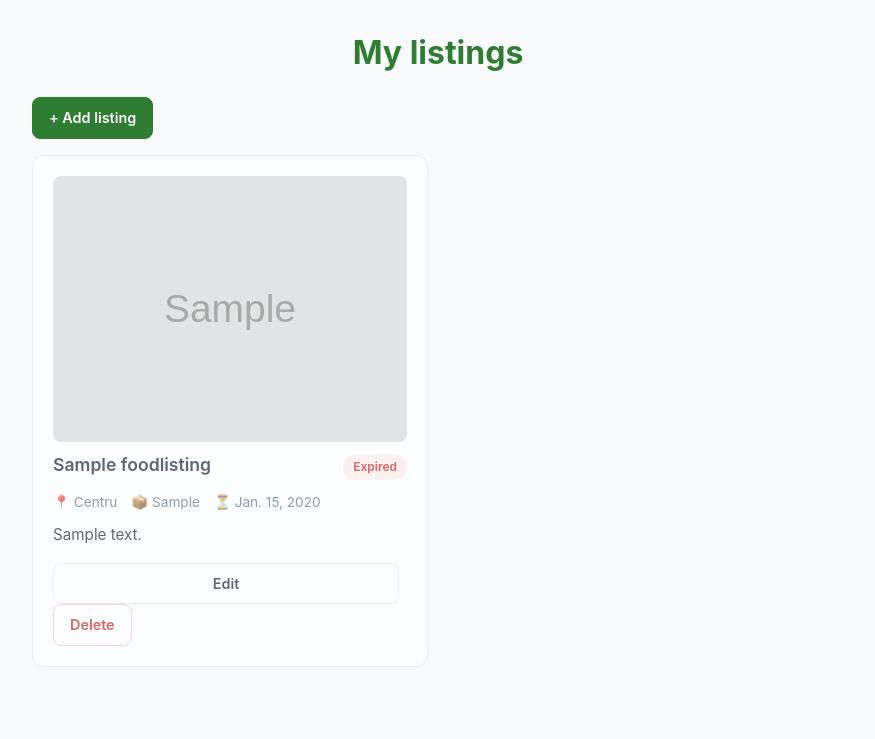
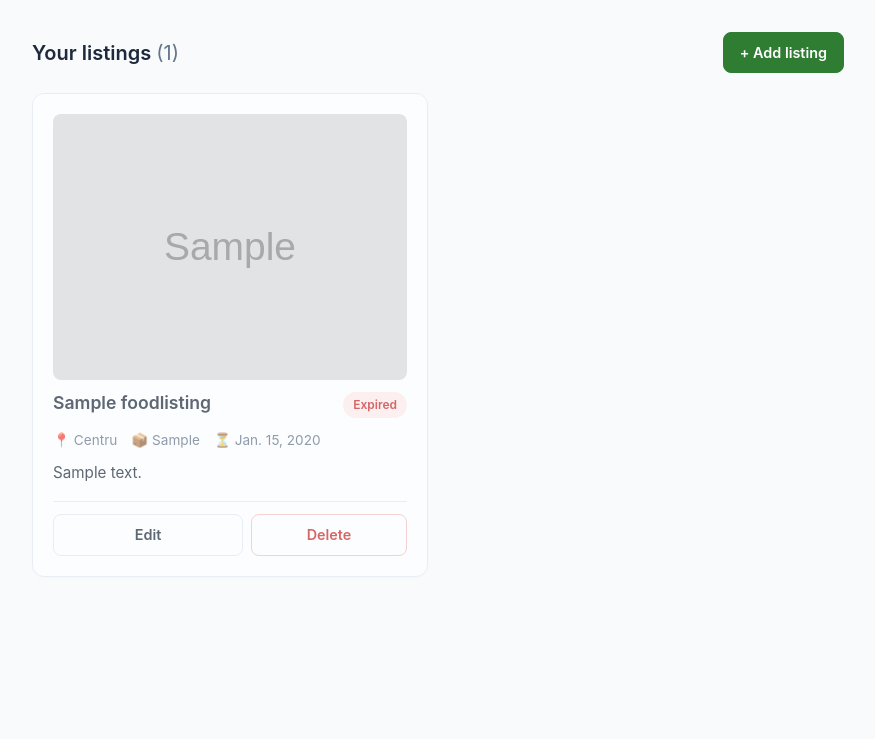
Before and after one commit to katy96moskaliuk/ShareFood, a Django app: page /listings/my/ in a window 1280 px wide. Shown: the part 114-853 px from the top of the page, without its empty margins (202-1077 px from the left). After the commit the page ends 691 px from the top, so only its background shows below. Run offline with Django 5.2, Linux system fonts and the light colour scheme; a user stored in the database is signed in; tables that the repository leaves empty hold one stand-in row (values such as "Sample post"); grey boxes marked "Sample" are stand-in pictures; parts of the project's set-up code (start-up, migrations or seed data) failed here and were passed over.

Commit message:
Clean up styles and put Edit/Delete buttons in one row

```diff
--- a/src/ShareFood/listings/static/listings/style.css
+++ b/src/ShareFood/listings/static/listings/style.css
@@ -280,11 +247,6 @@ h2 {
     filter: grayscale(1);
 }
 
-/* Space between the Edit button and the Delete form */
-.listing-card-body .btn {
-    margin-right: 8px;
-}
-
 /* Two-column form grid */
 .form-grid {
     display: grid;
@@ -446,3 +401,47 @@ h2 {
     border-radius: 12px;
     color: var(--text-muted);
 }
+
+/* Row with the section title and the primary action */
+.page-header {
+    display: flex;
+    align-items: center;
+    justify-content: space-between;
+    flex-wrap: wrap;
+    gap: 12px;
+    margin-bottom: 20px;
+}
+
+.page-header h2 {
+    margin: 0;
+}
+
+.muted {
+    color: var(--text-muted);
+    font-weight: 400;
+}
+
+/* Edit / Delete buttons in one row, pinned to the bottom of the card */
+.listing-actions {
+    display: flex;
+    gap: 8px;
+    margin-top: auto;
+    padding-top: 12px;
+    border-top: 1px solid var(--border-color);
+}
+
+.listing-actions .btn,
+.listing-actions .delete-form {
+    flex: 1;
+}
+
+.listing-actions .btn-delete {
+    width: 100%;
+}
+
+/* Single column on small screens */
+@media (max-width: 640px) {
+    .form-grid {
+        grid-template-columns: 1fr;
+    }
+}
--- a/src/ShareFood/listings/templates/listings/my_listings.html
+++ b/src/ShareFood/listings/templates/listings/my_listings.html
@@ -9,12 +9,11 @@
 
 {% block header %}
     <h1>My listings</h1>
-    <a href="{% url 'listings:list' %}?add=1#add" class="btn btn-primary">+ Add listing</a>
 {% endblock %}
 
 {% block content %}
     <div class="page-header">
-        <h1>My listings</h1>
+        <h2>Your listings <span class="muted">({{ listings|length }})</span></h2>
         <a href="{% url 'listings:list' %}?add=1#add" class="btn btn-primary">+ Add listing</a>
     </div>
 
@@ -38,12 +37,14 @@
                             <span>⏳ {{ item.expiration_date }}</span>
                         </div>
                         <p class="listing-description">{{ item.description }}</p>
+                        <div class="listing-actions">
                             <a href="{% url 'listings:edit' item.pk %}" class="btn">Edit</a>
                             <form action="{% url 'listings:delete' item.pk %}" method="post" class="delete-form"
                                   onsubmit="return confirm('Delete &quot;{{ item.title|escapejs }}&quot;? This cannot be undone.');">
                                 {% csrf_token %}
                                 <button type="submit" class="btn-delete">Delete</button>
                             </form>
+                        </div>
                     </div>
                 </div>
             {% endfor %}
```
Also changed, not shown: other parts of src/ShareFood/listings/static/listings/style.css (+5 -45 lines). Lines whose indentation alone changed are shown as unchanged.
